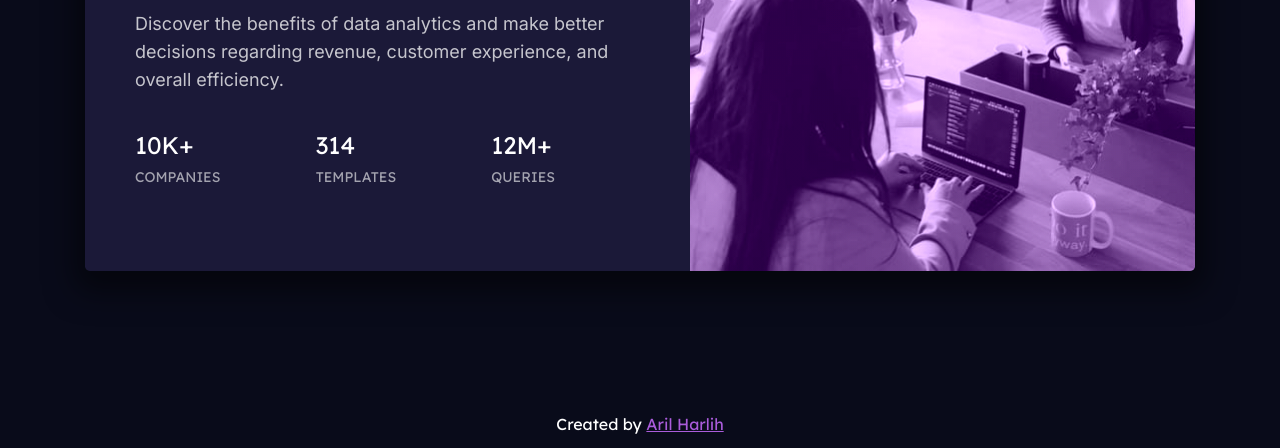
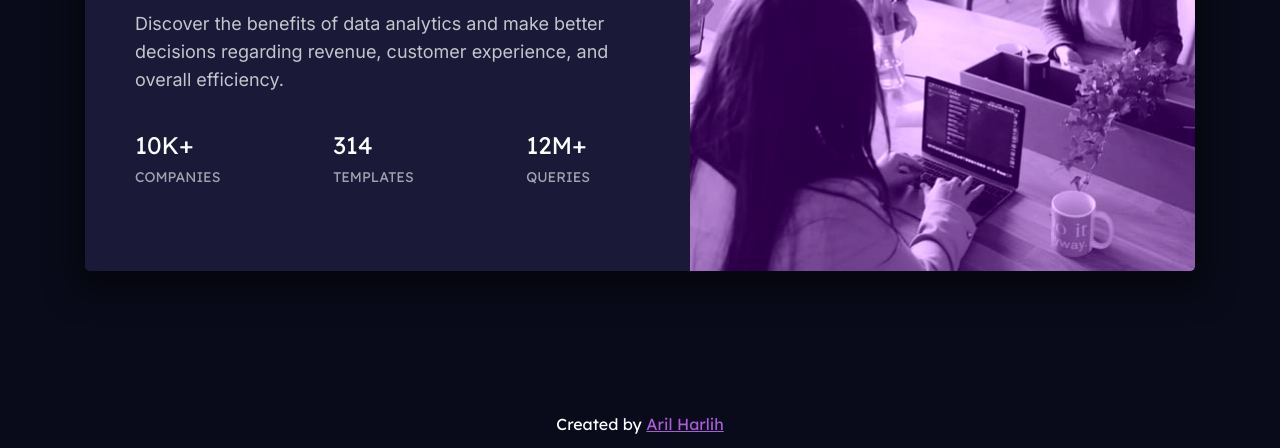
Before and after one commit to arilhr/stats-preview-card, a plain HTML site: page index.html in a window 1280 px wide. Shown: the part 352-800 px from the top of the page. Drawn offline with Linux system fonts and the light colour scheme.

Commit message:
update styling margin

```diff
--- a/css/style.scss
+++ b/css/style.scss
@@ -72,7 +72,7 @@ body {
         .stats {
             display: flex;
             justify-content: space-between;
-            width: 420px;
+            margin-right: 50px;
             margin-top: 36px;
 
             .stats-item {
@@ -117,6 +117,7 @@ footer {
 @media screen and (max-width: 375px) {
     .frame {
         width: 340px;
+        max-width: 100%;
         height: 600px;
         flex-direction: column;
         align-items: center;
```
Also changed, not shown: css/style.css, 1 other file.
